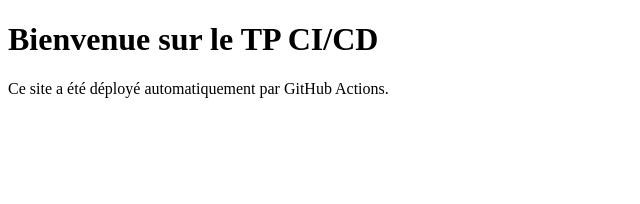
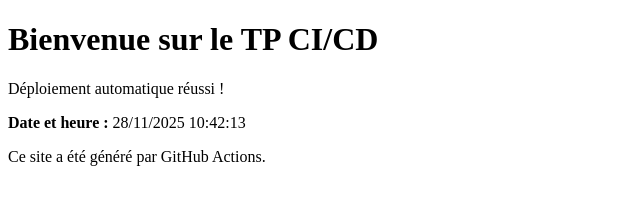
Before and after one commit to jaaad007/tp-node-ci-cd, a website: page index.html in a window 1280 px wide. Shown: the whole page, without its empty margins (0-640 px from the left). Drawn offline with Linux system fonts and the light colour scheme.

Commit message:
deploy: 20be95a00ffb108735231088a5ac622be2c3b94e

```diff
--- a/index.html
+++ b/index.html
@@ -1,11 +1,8 @@
 <!DOCTYPE html>
-<html lang="fr">
-<head>
-    <meta charset="UTF-8">
-    <title>TP Node.js CI/CD</title>
-</head>
+<html lang='fr'><head><meta charset='UTF-8'><title>TP Node.js CI/CD</title></head>
 <body>
-    <h1>Bienvenue sur le TP CI/CD</h1>
-    <p>Ce site a été déployé automatiquement par GitHub Actions.</p>
-</body>
-</html>
+<h1>Bienvenue sur le TP CI/CD</h1>
+<p>Déploiement automatique réussi !</p>
+<p><strong>Date et heure :</strong> 28/11/2025 10:42:13</p>
+<p>Ce site a été généré par GitHub Actions.</p>
+</body></html>
```
